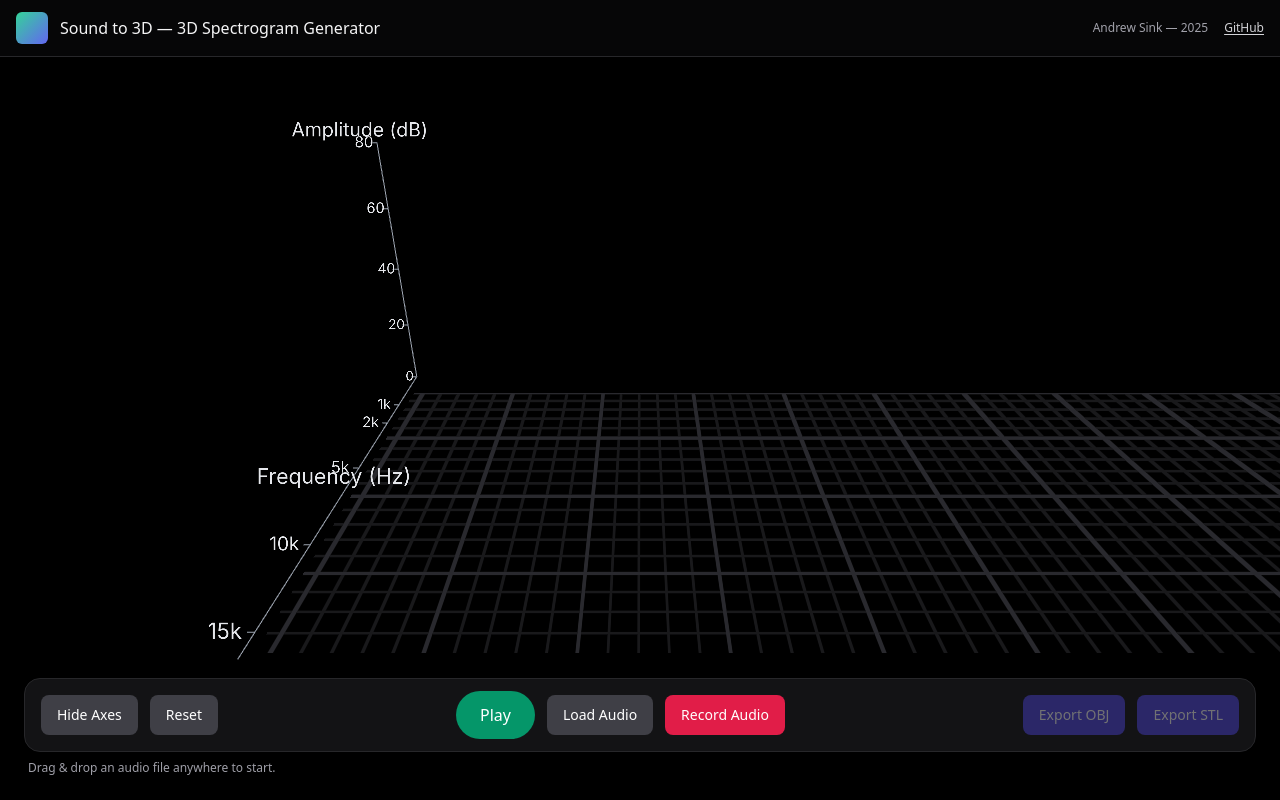
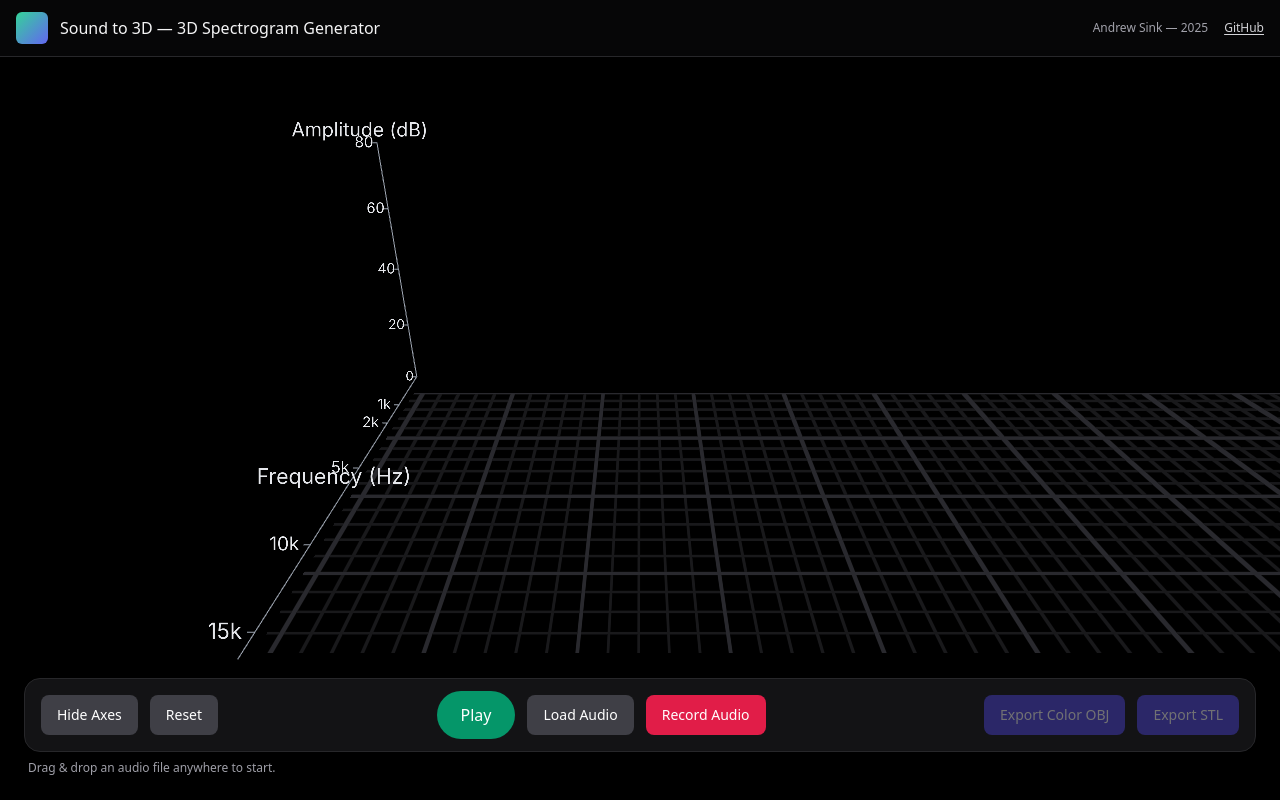
Before and after one commit to AndrewSink/Sound-to-3D, a plain HTML site: page index.html in a window 1280 px wide. Drawn offline with nearby package versions, Linux system fonts and the light colour scheme; animation ran at ten frames a second.

```diff
--- a/index.html
+++ b/index.html
@@ -114,9 +114,9 @@
 
               <div class="flex items-center gap-2 sm:gap-3 w-full sm:w-auto order-3 justify-center sm:justify-end">
                 <input id="fileInput" type="file" accept="audio/*" class="sr-only" />
-                <button id="exportBtn" disabled aria-label="Export OBJ"
+                <button id="exportBtn" disabled aria-label="Export Color OBJ"
                   class="px-3 py-2 sm:px-4 sm:py-2.5 rounded-lg bg-indigo-600 hover:bg-indigo-500 disabled:opacity-40 disabled:cursor-not-allowed text-white text-sm">
-                  Export OBJ
+                  Export Color OBJ
                 </button>
                 <button id="exportStlBtn" disabled aria-label="Export STL"
                   class="px-3 py-2 sm:px-4 sm:py-2.5 rounded-lg bg-indigo-600 hover:bg-indigo-500 disabled:opacity-40 disabled:cursor-not-allowed text-white text-sm">
```
